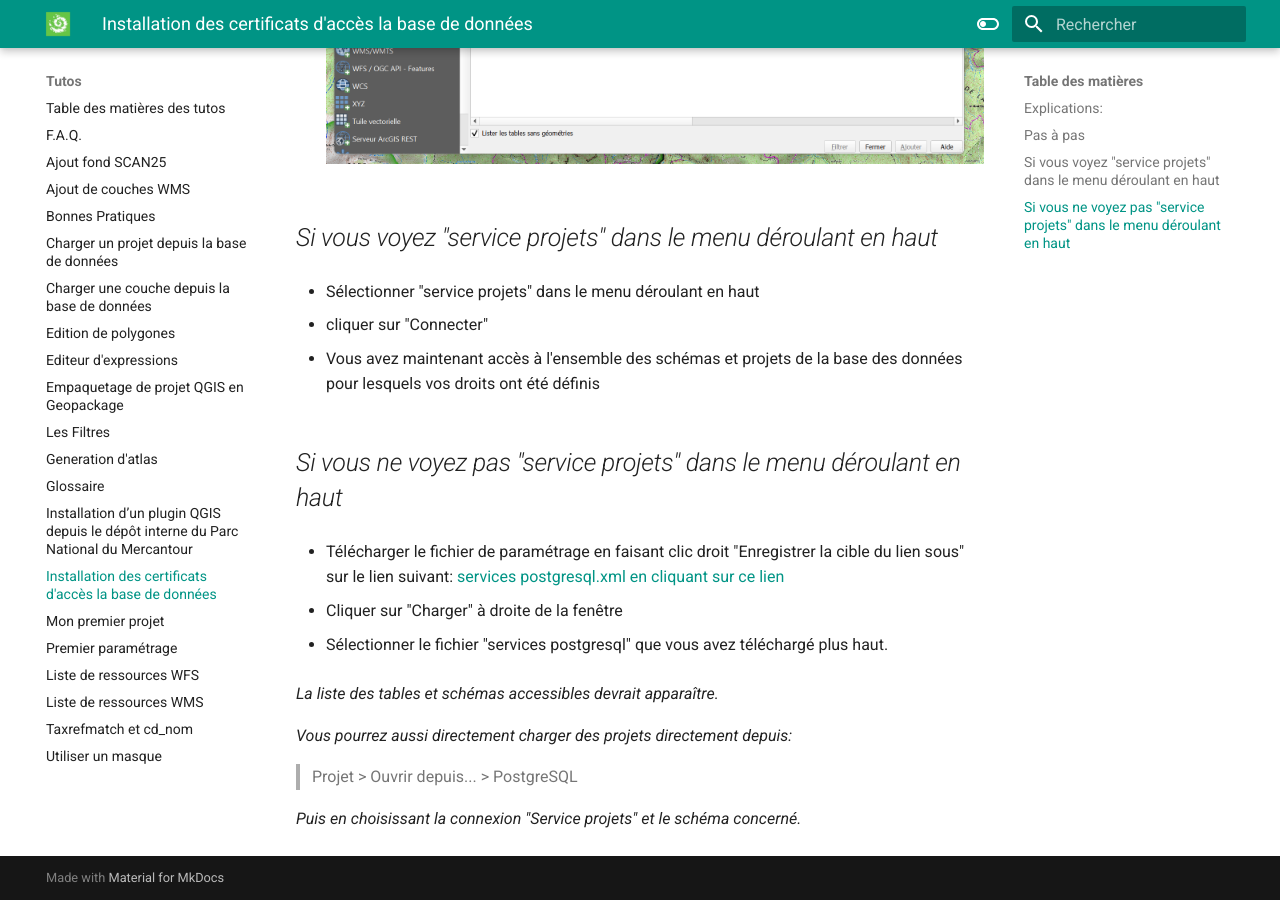
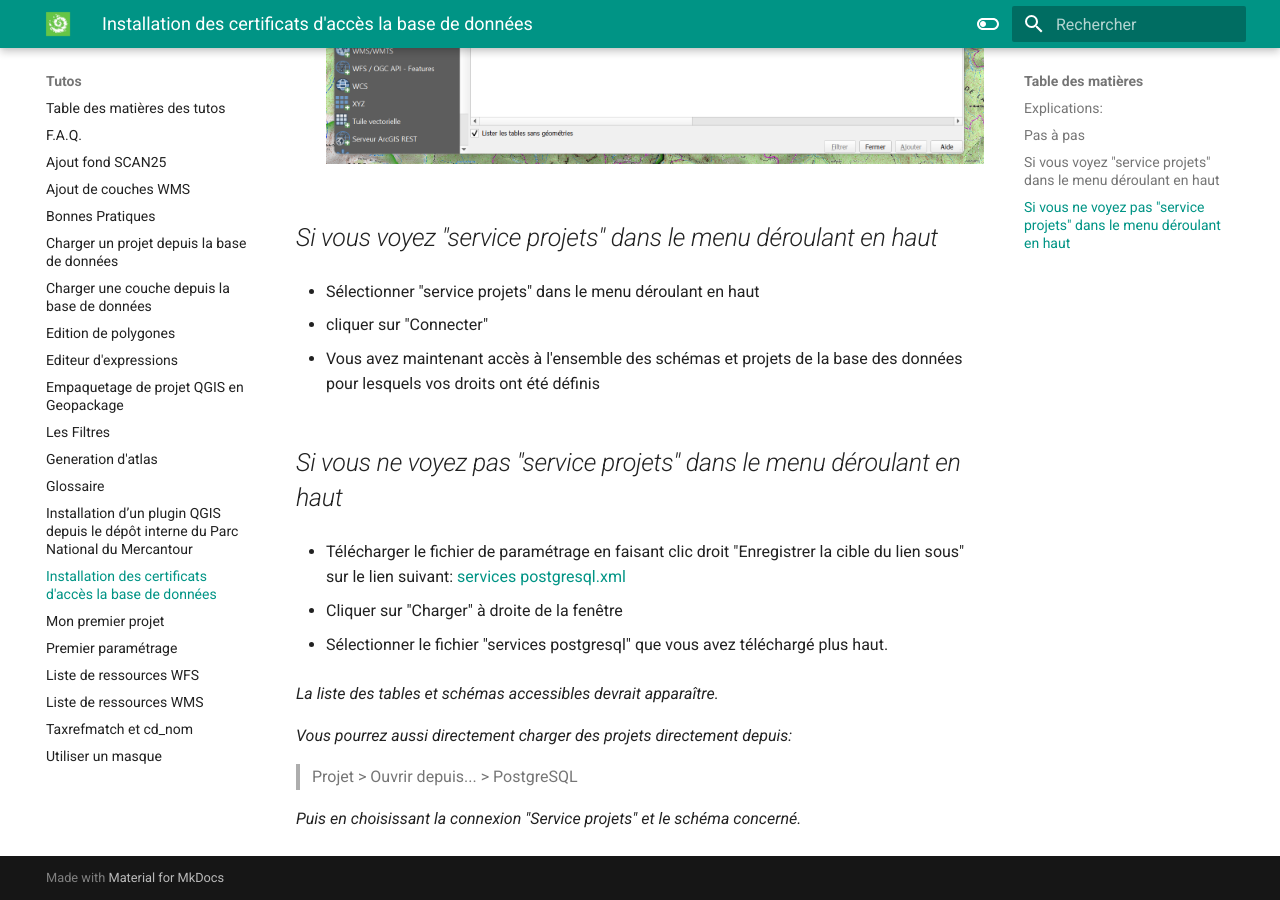
Before and after one commit to PnMercantour/donnees, an MkDocs documentation site: the page built from docs/tutos/installer_certificats_base_de_donnees.md, in a window 1280 px wide and 900 px high, scrolled down 1469 px. Built offline with MkDocs 1.6.1 and Material for MkDocs 9.7.7, drawn with Linux system fonts in a browser that asks for light colours.

Commit message:
fix ergonomic problem

```diff
--- a/docs/tutos/installer_certificats_base_de_donnees.md
+++ b/docs/tutos/installer_certificats_base_de_donnees.md
@@ -51,7 +51,7 @@ C:\Users\ *[nomdelasession]* \AppData\Roaming
 
 ## _Si vous ne voyez pas "service projets" dans le menu déroulant en haut_
 
-- Télécharger le fichier de paramétrage en faisant clic droit "Enregistrer la cible du lien sous" sur le lien suivant:  [services postgresql.xml en cliquant sur ce lien](https://raw.githubusercontent.com/PnMercantour/donnees/main/docs/tutos/ressources/services_postgresql.xml)
+- Télécharger le fichier de paramétrage en faisant clic droit "Enregistrer la cible du lien sous" sur le lien suivant:  [services postgresql.xml](https://raw.githubusercontent.com/PnMercantour/donnees/main/docs/tutos/ressources/services_postgresql.xml)
 
 - Cliquer sur "Charger" à droite de la fenêtre
 
```
